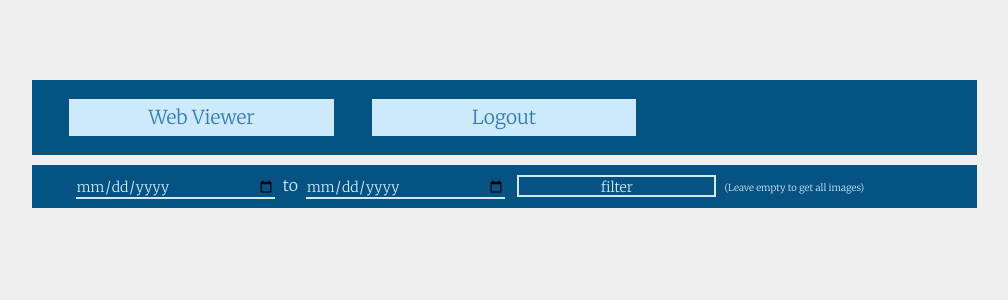
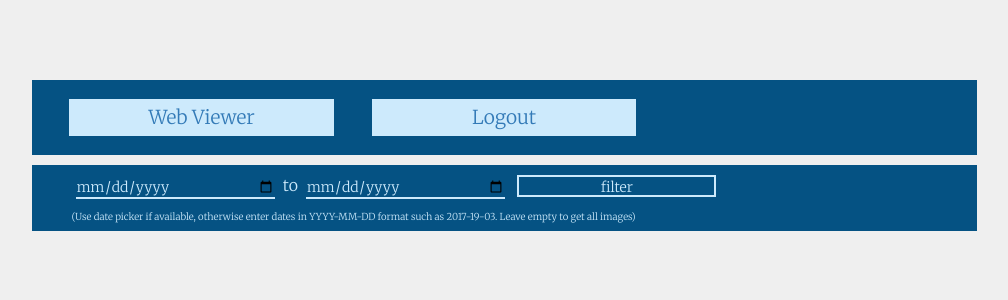
Before and after one commit to TravisBumgarner/Raspberry-Pi-Security-System, a Flask app: page /web_viewer in a window 1280 px wide. Shown: the top 300 px of the page, without its empty margins (136-1144 px from the left). Run offline with Flask 2, Linux system fonts and the light colour scheme; the visitor is signed in with stand-in values (Sample User, id 1); data comes from the database, SQL or seed files in the repository; some libraries are stand-ins or nearby versions.

Commit message:
Move cron job thumbnails task to rasppi

```diff
--- a/app/templates/web_viewer.html
+++ b/app/templates/web_viewer.html
@@ -48,8 +48,8 @@
 
                         <form action="" method="post" name="search">
                             {{ form.hidden_tag() }}
-                        {% for error in form.end_date.errors %}<span class="errors">[Start Date: {{ error }}]</span><br>{% endfor %}{% for error in form.start_date.errors %}<span class="errors">[End Date: {{ error }}]</span><br>{% endfor %}{{ form.start_date(type='date', width=50) }} to {{ form.end_date(type='date', width=50) }} {{ form.filter }}
-                            <span class="small-text">(Leave empty to get all images)</span>
+                        {% for error in form.end_date.errors %}<span class="errors">[Start Date: {{ error }}]</span><br>{% endfor %}{% for error in form.start_date.errors %}<span class="errors">[End Date: {{ error }}]</span><br>{% endfor %}{{ form.start_date(type='date', width=50) }} to {{ form.end_date(type='date', width=50) }} {{ form.filter }}<br>
+                            <span class="small-text">(Use date picker if available, otherwise enter dates in YYYY-MM-DD format such as 2017-19-03. Leave empty to get all images)</span>
                         </form>
                     </div>
                 </div>
@@ -63,7 +63,7 @@
                     {% for file in files %}
                         <div class="col-xs-6 col-sm-4 col-md-3 gallery-img">
                         <a href="{{ url_for('protected', image_date = date, image_hour = hour, file_name = file) }}" data-fancybox="gallery" data-caption="Date: {{ date }}<br>Hour: {{ hour }}<br>File: {{file}}">
-                            <img class="img-responsive lazy" data-original="{{ url_for('protected', image_date = date, image_hour = hour, file_name = file) }}" width=350 height=200>
+                            <img class="img-responsive lazy" data-original="{{ url_for('protected_thumbs', image_date = date, image_hour = hour, file_name = file) }}" width=350 height=200>
                         </a>
                         </div>
                         {% endfor %}
```
Also changed, not shown: app/functions_cron_jobs.py (deleted, +0 -32 lines), app/templates/admin/index.html (+0 -8 lines).
